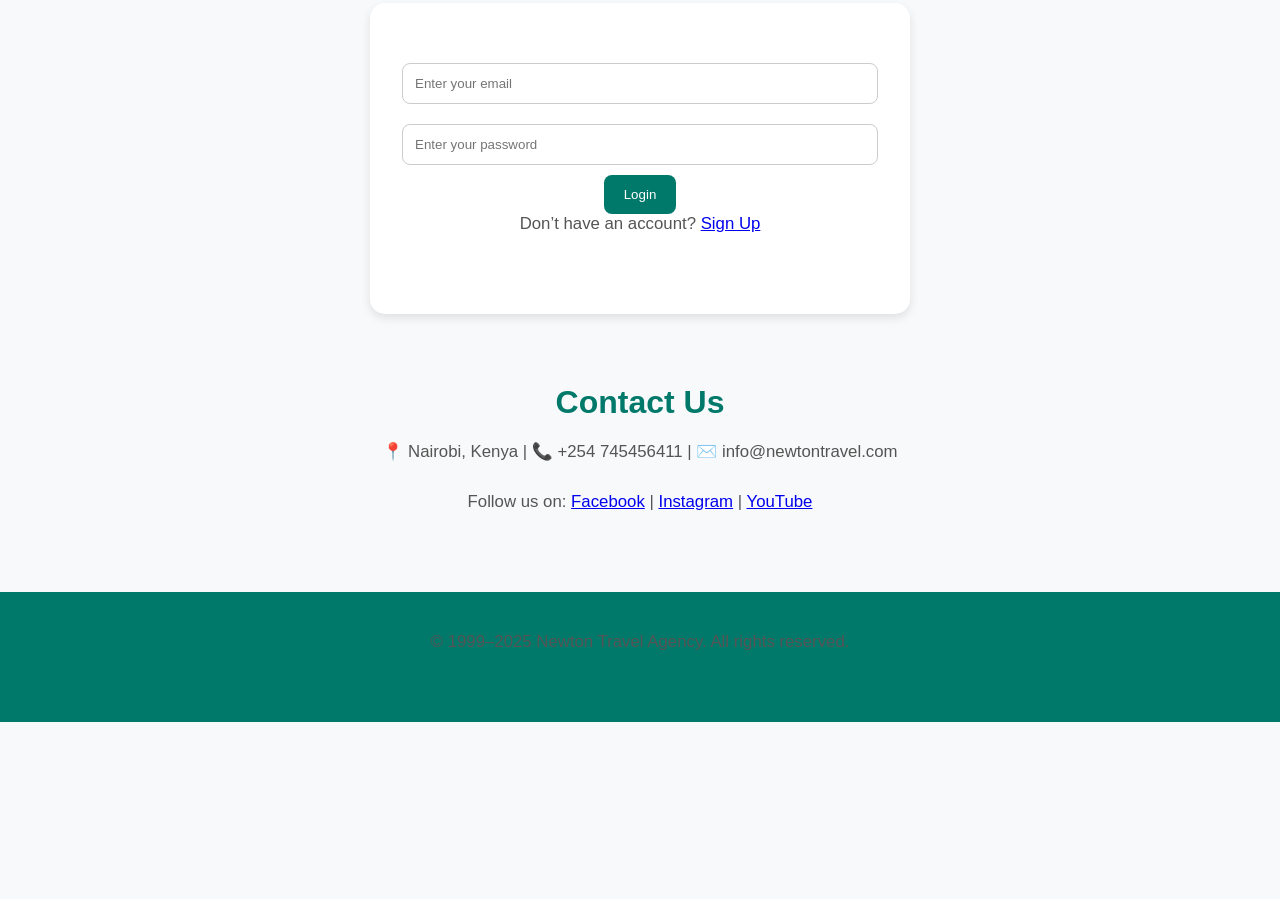
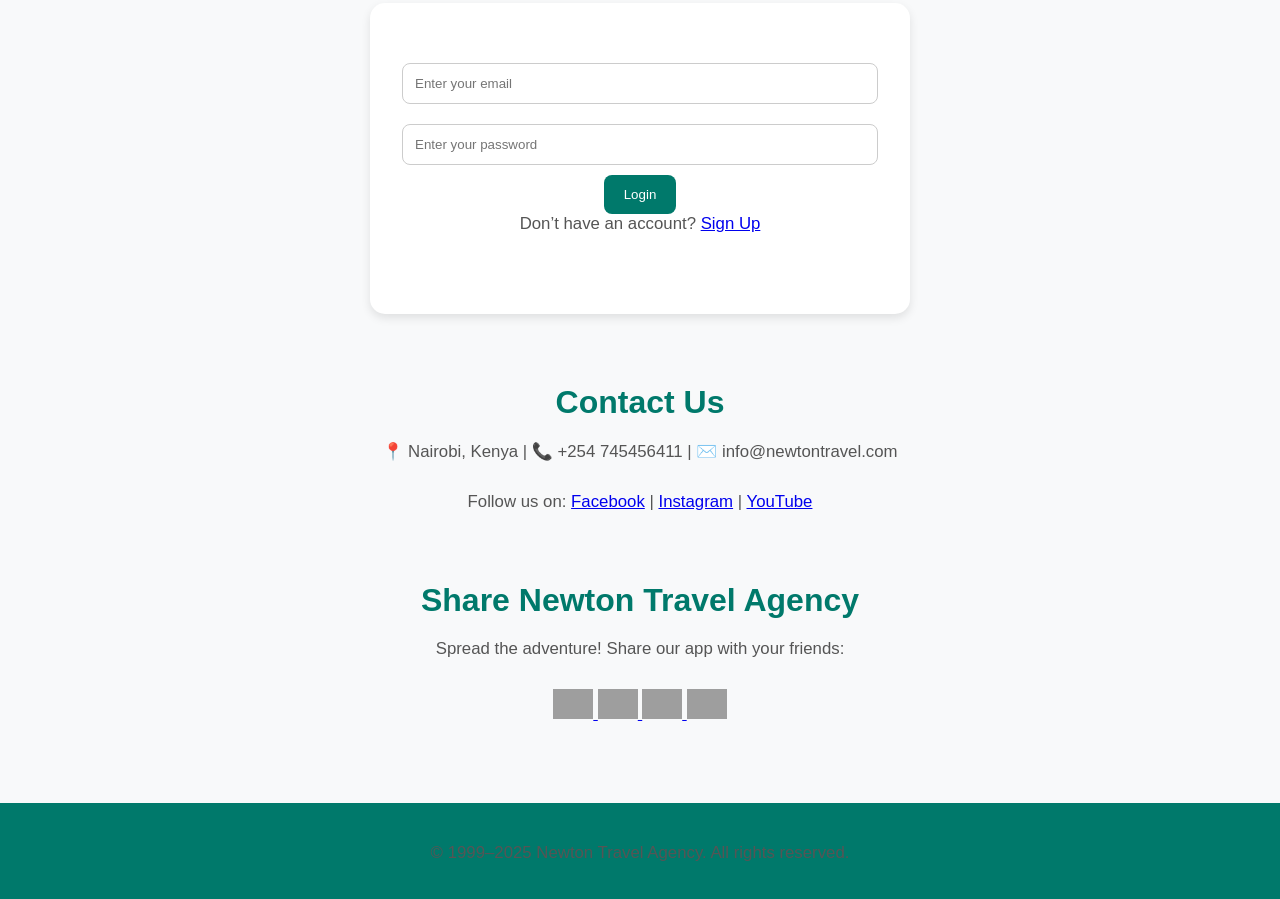
Before and after one commit to newtonkimathi59-max/newton-travel-agency, a plain HTML site: page index.html in a window 1280 px wide. Shown: the part 2348-3247 px from the top of the page. Before the commit the page ends 3070 px from the top, so only its background shows below. Drawn offline with Linux system fonts and the light colour scheme; grey boxes are pictures that could not be loaded.

Commit message:
Add files via upload
Signed-off-by: newtonkimathi59-max <newtonkimathi59@gmail.com>

```diff
--- a/index.html
+++ b/index.html
@@ -4,6 +4,11 @@
   <meta charset="UTF-8" />
   <meta name="viewport" content="width=device-width, initial-scale=1.0" />
   <title>Newton Travel Agency | Explore the World</title>
+  <meta property="og:title" content="Newton Travel Agency | Explore the World">
+<meta property="og:description" content="Discover, explore, and book your dream destinations with Newton Travel Agency — your travel companion since 1999.">
+<meta property="og:image" content="https://images.unsplash.com/photo-1500530855697-b586d89ba3ee?auto=format&fit=crop&w=800&q=80">
+<meta property="og:url" content="https://newtontravelagency.netlify.app">
+<meta name="twitter:card" content="summary_large_image">
   <style>
     body {
       margin: 0;
@@ -299,10 +304,30 @@
         <a href="#">YouTube</a>
       </p>
     </section>
+<section id="share">
+  <h2>Share Newton Travel Agency</h2>
+  <p>Spread the adventure! Share our app with your friends:</p>
+
+  <div style="text-align:center;">
+    <a href="https://www.facebook.com/sharer/sharer.php?u=https://newtontravelagency.netlify.app" target="_blank">
+      <img src="https://cdn-icons-png.flaticon.com/512/733/733547.png" width="40" alt="Facebook">
+    </a>
+    <a href="https://api.whatsapp.com/send?text=Check%20out%20Newton%20Travel%20Agency!%20https://newtontravelagency.netlify.app" target="_blank">
+      <img src="https://cdn-icons-png.flaticon.com/512/733/733585.png" width="40" alt="WhatsApp">
+    </a>
+    <a href="https://twitter.com/intent/tweet?url=https://newtontravelagency.netlify.app&text=Discover%20amazing%20destinations%20with%20Newton%20Travel!" target="_blank">
+      <img src="https://cdn-icons-png.flaticon.com/512/733/733579.png" width="40" alt="Twitter">
+    </a>
+    <a href="https://www.linkedin.com/sharing/share-offsite/?url=https://newtontravelagency.netlify.app" target="_blank">
+      <img src="https://cdn-icons-png.flaticon.com/512/733/733561.png" width="40" alt="LinkedIn">
+    </a>
+  </div>
+</section>
 
   </div>
 
   <footer>
+
     <p>© 1999–<script>document.write(new Date().getFullYear());</script> Newton Travel Agency. All rights reserved.</p>
   </footer>
 
```
